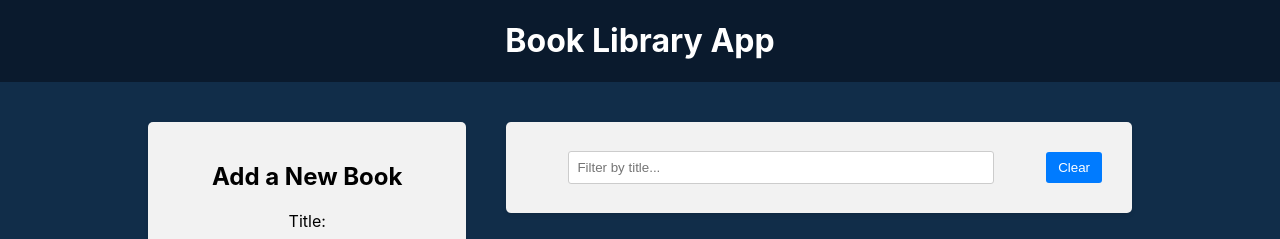
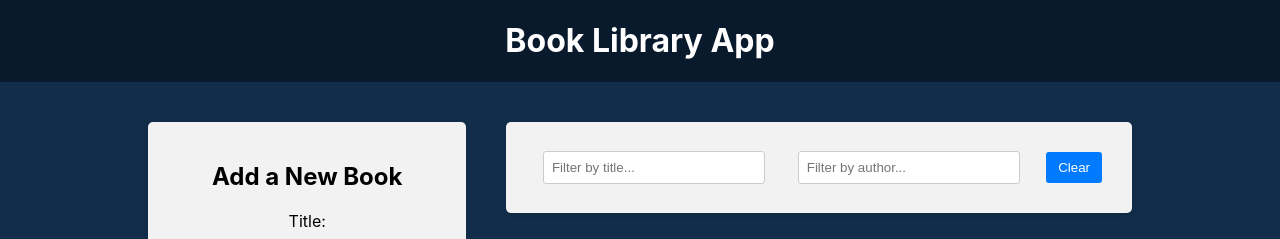
Before and after one commit to ShR4528/react-redux, a React (Create React App) app in the folder frontend/: page / in a window 1280 px wide. Shown: the top 239 px of the page. Built offline with nearby package versions, Linux system fonts and the light colour scheme.

Commit message:
authorfilter

```diff
--- a/frontend/src/components/BookList/BookList.js
+++ b/frontend/src/components/BookList/BookList.js
@@ -2,13 +2,14 @@
 import "./BookList.css";
 import { deleteBook, toggleFavorite } from "../../redux/books/actionCreators";
 import { BsBookmarkStarFill, BsBookmarkStar } from "react-icons/bs";
-import { selectTitleFilter } from "../../redux/slices/filterSlice";
+import { selectTitleFilter, selectAuthorFilter } from "../../redux/slices/filterSlice";
 
 
 const BookList = () => {
     const books = useSelector((state) => state.books);
     const dispatch = useDispatch();
     const titleFilter = useSelector(selectTitleFilter);
+    const authorFilter = useSelector(selectAuthorFilter);
 
 
     const handleDeleteBook = (id) => {
@@ -18,8 +19,13 @@
         dispatch(toggleFavorite(id));
     };
     const filterBooks = books.filter((book) => {
-        const mathesTitle = book.title.toLowerCase().includes(titleFilter.toLowerCase());
-        return mathesTitle;
+        const matchesTitle = book.title
+            .toLowerCase()
+            .includes(titleFilter.toLowerCase());
+        const matchesAuthor = book.author
+            .toLowerCase()
+            .includes(authorFilter.toLowerCase());
+        return matchesTitle && matchesAuthor;
 
     });
 
--- a/frontend/src/components/Filter/Filter.js
+++ b/frontend/src/components/Filter/Filter.js
@@ -1,14 +1,23 @@
 import { useDispatch, useSelector } from 'react-redux';
 
-import { setTitleFilter, selectTitleFilter, resetFilter } from '../../redux/slices/filterSlice';
+import { setTitleFilter, selectTitleFilter, resetFilter, setAuthorFilter, selectAuthorFilter } from '../../redux/slices/filterSlice';
 import "./Filter.css";
 
 const Filter = () => {
     const dispatch = useDispatch();
     const titleFilter = useSelector(selectTitleFilter);
+    const authorFilter = useSelector(selectAuthorFilter);
+
     const handleChange = (e) => {
         dispatch(setTitleFilter(e.target.value));
     };
+
+    const handleChangeAuthor = (e) => {
+        dispatch(setAuthorFilter(e.target.value));
+
+    };
+
+
 
     const handleClear = () => {
         dispatch(resetFilter());
@@ -24,6 +33,13 @@
                         type='text'
                         placeholder='Filter by title...' />
                 </div>
+                <div className='filter-group'>
+                    <input
+                        onChange={handleChangeAuthor}
+                        value={authorFilter}
+                        type='text'
+                        placeholder='Filter by author...' />
+                </div>
                 <button type='buttom' onClick={handleClear}>
                     Clear
                 </button>
--- a/frontend/src/redux/slices/filterSlice.js
+++ b/frontend/src/redux/slices/filterSlice.js
@@ -1,7 +1,8 @@
 import { createSlice } from '@reduxjs/toolkit';
 
 const initialState = {
-    title: ''
+    title: '',
+    author: '',
 };
 
 const filterSlice = createSlice({
@@ -12,6 +13,9 @@
             // You can mutate state thanks to Immer Library
             state.title = action.payload;
         },
+        setAuthorFilter: (state, action) => {
+            state.author = action.payload;
+        },
         resetFilter: (state) => {
             return initialState;
         }
@@ -19,7 +23,8 @@
 
 });
 
-export const { setTitleFilter, resetFilter } = filterSlice.actions;
+export const { setTitleFilter, resetFilter, setAuthorFilter } = filterSlice.actions;
 export const selectTitleFilter = (state) => state.filter.title;
+export const selectAuthorFilter = (state) => state.filter.author;
 
 export default filterSlice.reducer;
```
